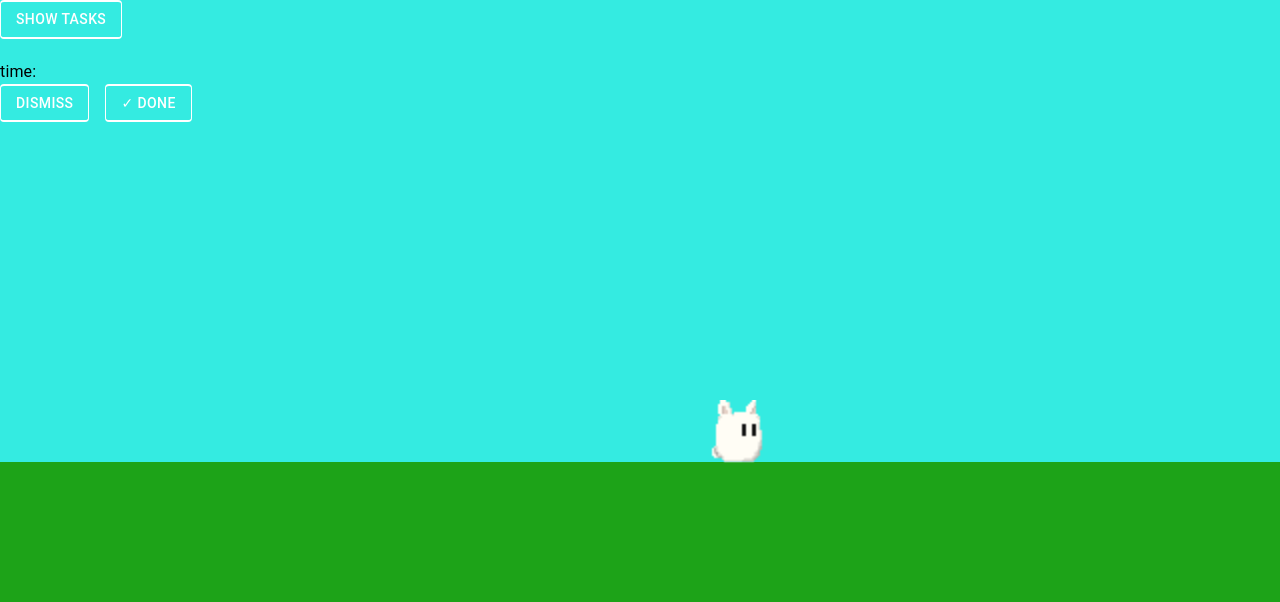
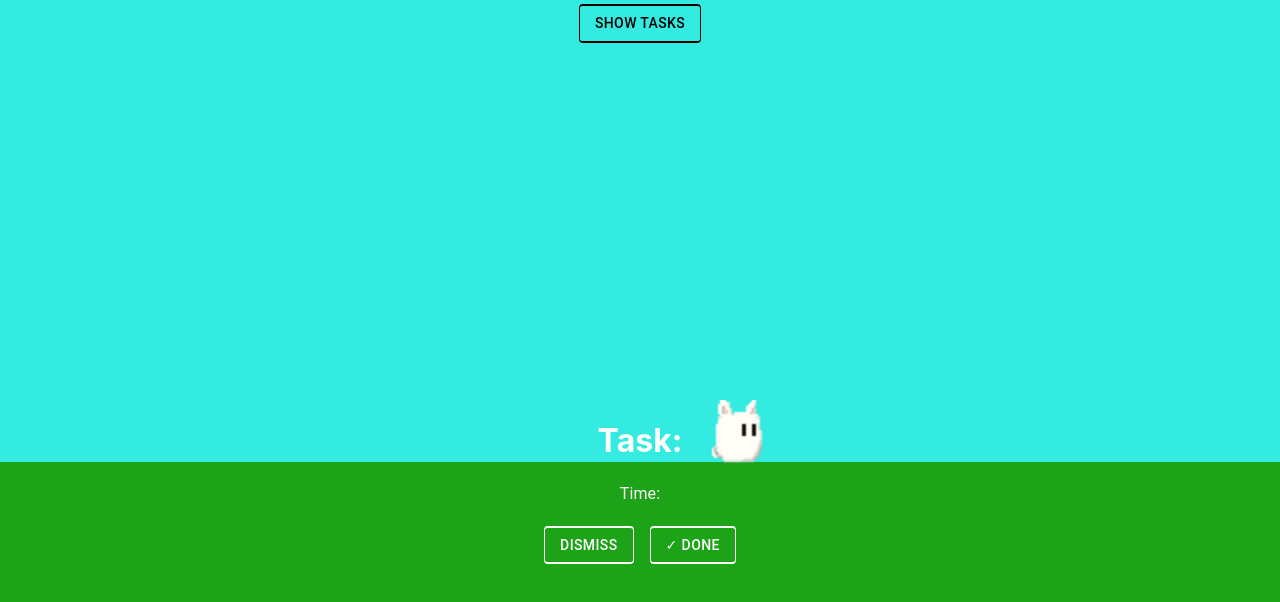
Before and after one commit to RatikKapoor/tama-got-u, a React (Create React App) app: page / in a window 1280 px wide. Shown: the top 602 px of the page. Built offline with nearby package versions, Linux system fonts and the light colour scheme; no server answers; the database is empty.

Commit message:
style: Task prompt and home

```diff
--- /dev/null
+++ b/src/components/TaskPrompt.css
@@ -0,0 +1,13 @@
+.task-prompt {
+  display: flex;
+  flex-direction: column;
+  align-items: center;
+}
+
+.white-text {
+  color: white;
+}
+
+.prompt-time {
+  padding-bottom: 20px;
+}
--- a/src/components/TaskPrompt.tsx
+++ b/src/components/TaskPrompt.tsx
@@ -3,6 +3,7 @@ import { useDispatch } from "react-redux";
 import { incrementHappiness, decrementHappiness } from "../features/pet/petSlice";
 import { Stack, Button, Typography } from '@mui/material';
 import { SingleTaskModel } from "../models/singleTask";
+import "./TaskPrompt.css"
 
 interface TaskPromptProps {
     task?: SingleTaskModel;
@@ -27,15 +28,14 @@ const TaskPrompt: React.FC<TaskPromptProps> = (props: TaskPromptProps) => {
     }
 
     return (
-        <div>
-            <h1>{props.task && props.task.task}</h1>
-            <Typography variant="body1">time: {props.task && props.task.nextTime && props.task.nextTime.toDate().toLocaleTimeString()}</Typography>
+        <div className="task-prompt">
+            <h1 className="white-text">Task: {props.task && props.task.task}</h1>
+            <Typography variant="body1" className="white-text prompt-time">
+                Time: {props.task && props.task.nextTime && props.task.nextTime.toDate().toLocaleTimeString()}
+            </Typography>
             <Stack spacing={2} direction="row">
-                {/* <Button variant="outlined" onClick={() => {
-                    alert('Here we should open the event editor!');
-                }}>Edit</Button> */}
-                <Button variant="outlined" onClick={removeSelf} style={{color: '#FFFFFF', borderColor: '#FFFFFF', borderBlockWidth: 2}}>Dismiss</Button>
-                <Button variant="outlined" onClick={onDoneTask} style={{color: '#FFFFFF', borderColor: '#FFFFFF', borderBlockWidth: 2}}>✓ Done</Button>
+                <Button variant="outlined" onClick={removeSelf} style={{ color: '#FFFFFF', borderColor: '#FFFFFF', borderBlockWidth: 2 }}>Dismiss</Button>
+                <Button variant="outlined" onClick={onDoneTask} style={{ color: '#FFFFFF', borderColor: '#FFFFFF', borderBlockWidth: 2 }}>✓ Done</Button>
             </Stack>
         </div>
     );
--- a/src/screens/HomeScreen.css
+++ b/src/screens/HomeScreen.css
@@ -1,3 +1,30 @@
 .overlay-div {
   position: absolute;
+  width: 100vw;
+  height: 100vh;
 }
+
+.container-div {
+  display: flex;
+  flex-direction: column;
+  justify-content: space-between;
+}
+
+.top-section {
+  display: flex;
+  flex-direction: column;
+  align-items: center;
+  margin-bottom: 30vh;
+}
+
+.bottom-section {
+  position: absolute;
+  top: 50vh;
+  width: 100vw;
+}
+
+/* .bottom-section-inner {
+}
+
+.toggle-button {
+} */
--- a/src/screens/HomeScreen.tsx
+++ b/src/screens/HomeScreen.tsx
@@ -96,7 +96,19 @@ const HomeScreen: React.FC<HomeScreenProps> = (props: HomeScreenProps) => {
 
   return (
     <div className="overlay-div">
-      <Button variant="outlined" style={{ color: '#FFFFFF', borderColor: '#FFFFFF', borderBlockWidth: 2 }} onClick={toggleShowTaskList}>
+      <div className="container-div">
+        <div className="top-section">
+          <Button
+            variant="outlined" style={
+              {
+                color: '#000',
+                borderColor: '#000',
+                borderBlockWidth: 2,
+                margin: 4
+              }
+            } onClick={toggleShowTaskList}
+            className="toggle-button"
+          >
             {showTaskList ? "Back" : "Show Tasks"}
           </Button>
           {(props.user && props.user['preferred-activities']) &&
@@ -112,7 +124,12 @@ const HomeScreen: React.FC<HomeScreenProps> = (props: HomeScreenProps) => {
                 setActiveTask={setActiveTask}
               />)
           }
+        </div>
+        <div className="bottom-section">
+          <div className="bottom-section-inner">
             <TaskPrompt task={activeTask} removeActivityFromUser={removeActivityFromUser} />
+          </div>
+        </div>
         <ActivitySettingsModal
           show={showActivitySettingsModal}
           task={activitySettingsModalTask}
@@ -120,6 +137,7 @@ const HomeScreen: React.FC<HomeScreenProps> = (props: HomeScreenProps) => {
           updateActivity={updateUserWithNewActivity}
         />
       </div>
+    </div>
   )
 }
 
```
Lines whose indentation alone changed are shown as unchanged.
